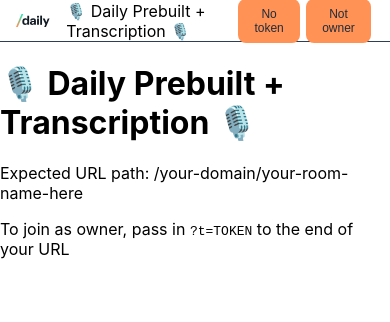
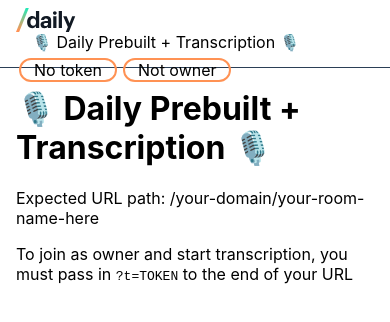
Before and after one commit to daily-demos/prebuilt-transcription, a Next.js app: page / in a window 390 px wide. Shown: the top 322 px of the page. Built offline with nearby package versions, Linux system fonts and the light colour scheme.

Commit message:
initial commit 3

```diff
--- a/components/Header.tsx
+++ b/components/Header.tsx
@@ -15,29 +15,19 @@
         <span className={styles.title}>
           🎙️ Daily Prebuilt + Transcription 🎙️
         </span>
+        <div className={styles.flags}>
           {token ? (
-          <span>
-            <button>Token</button>
-          </span>
+            <span>Token</span>
           ) : (
-          <span className={styles.alertStatus}>
-            <button>No token</button>
-          </span>
+            <span className={styles.alertStatus}>No token</span>
           )}
           {owner ? (
-          <span>
-            <button>Owner</button>
-          </span>
+            <span>Owner</span>
           ) : (
-          <span className={styles.alertStatus}>
-            <button>Not owner</button>
-          </span>
+            <span className={styles.alertStatus}>Not owner</span>
           )}
-        {isTranscribing && (
-          <span>
-            <button>Transcribing</button>
-          </span>
-        )}
+          {isTranscribing && <span>Transcribing</span>}
+        </div>
       </div>
     </header>
   );
--- a/pages/index.tsx
+++ b/pages/index.tsx
@@ -11,11 +11,12 @@
         <link rel="icon" href="/favicon.png" />
       </Head>
       <Header isTranscribing={false} owner={false} token={false} />
-      <main>
+      <main className="index">
         <h1>🎙️ Daily Prebuilt + Transcription 🎙️</h1>
         <p>Expected URL path: /your-domain/your-room-name-here</p>
         <p>
-          To join as owner, pass in <code>?t=TOKEN</code> to the end of your URL
+          To join as owner and start transcription, you must pass in{" "}
+          <code>?t=TOKEN</code> to the end of your URL
         </p>
       </main>
     </div>
--- a/styles/Header.module.css
+++ b/styles/Header.module.css
@@ -3,6 +3,7 @@
   height: 5vh;
   max-height: 5vh;
   display: flex;
+  flex-wrap: wrap;
   justify-content: space-between;
   align-items: center;
   border-bottom: 1px solid var(--dark-blue-border);
@@ -29,19 +30,34 @@
 
 .headerSection {
   display: flex;
+  flex-wrap: wrap;
   align-items: center;
 }
 
-.headerSection span button,
-.headerSection span button:hover {
+.headerSection div span {
   margin: 0;
   border: 0;
   box-shadow: none;
-  cursor: auto;
+  cursor: default;
   margin-left: 0.2rem;
   margin-right: 0.2rem;
+  padding-left: 0.8rem;
+  padding-right: 0.8rem;
+  border-radius: 2rem;
+  border: 2px solid var(--turquoise);
+  line-break: strict;
 }
 
-.alertStatus button {
-  background-color: #ff9254;
+.headerSection div .alertStatus {
+  border: 2px solid #ff9254;
 }
+
+@media all and (max-width: 576px) {
+  .header {
+    height: 8vh;
+    max-height: 8vh;
+  }
+  .flags {
+    margin-top: 0.5rem;
+  }
+}
--- a/styles/globals.css
+++ b/styles/globals.css
@@ -19,8 +19,7 @@
 }
 
 a {
-  color: inherit;
-  text-decoration: none;
+  color: var(--dark-blue);
 }
 
 * {
@@ -30,6 +29,10 @@
 .main {
   display: grid;
   grid-template-columns: 1;
+}
+
+.index {
+  padding: 0rem 1rem;
 }
 
 button {
```
Also changed, not shown: components/Transcription.tsx (+15 -6 lines), styles/Transcription.module.css (+11 -2 lines), .babelrc (added), 1 other file (tests, documents, lock files or other folders). Lines whose indentation alone changed are shown as unchanged.
